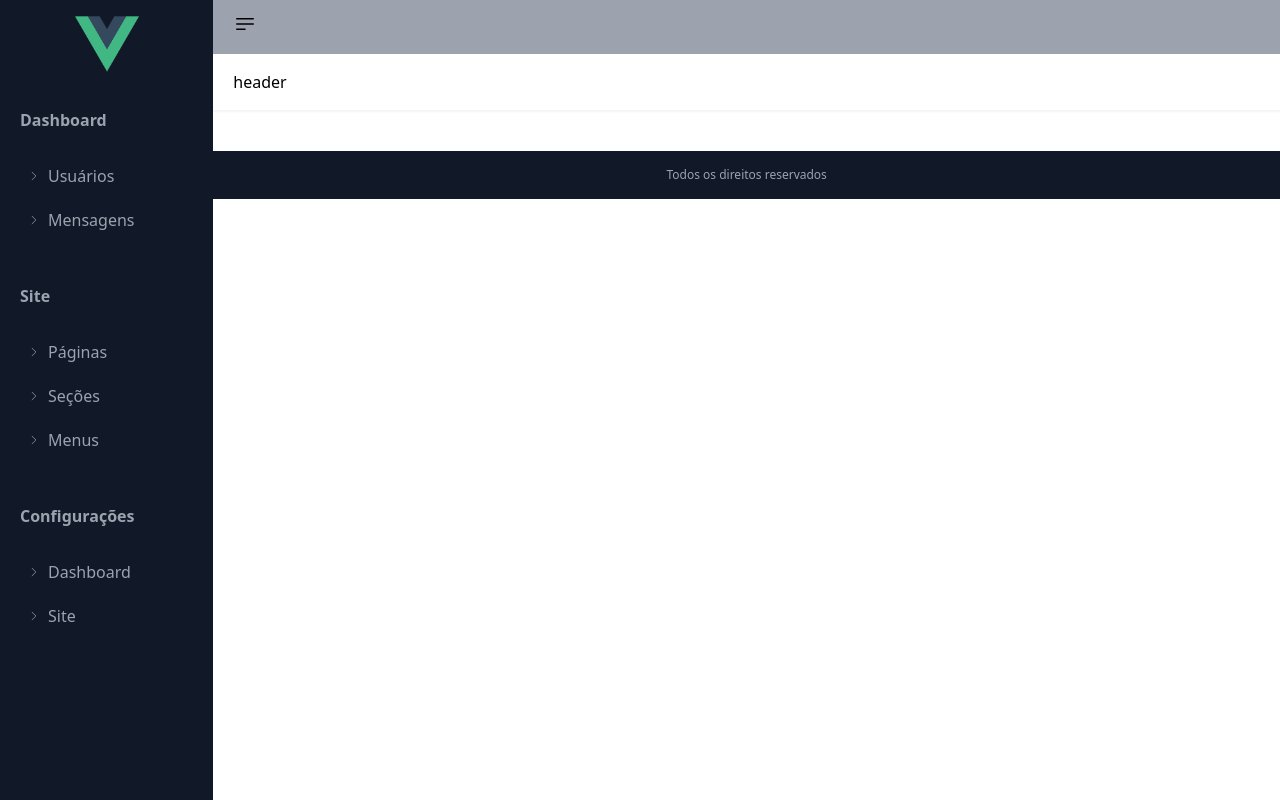
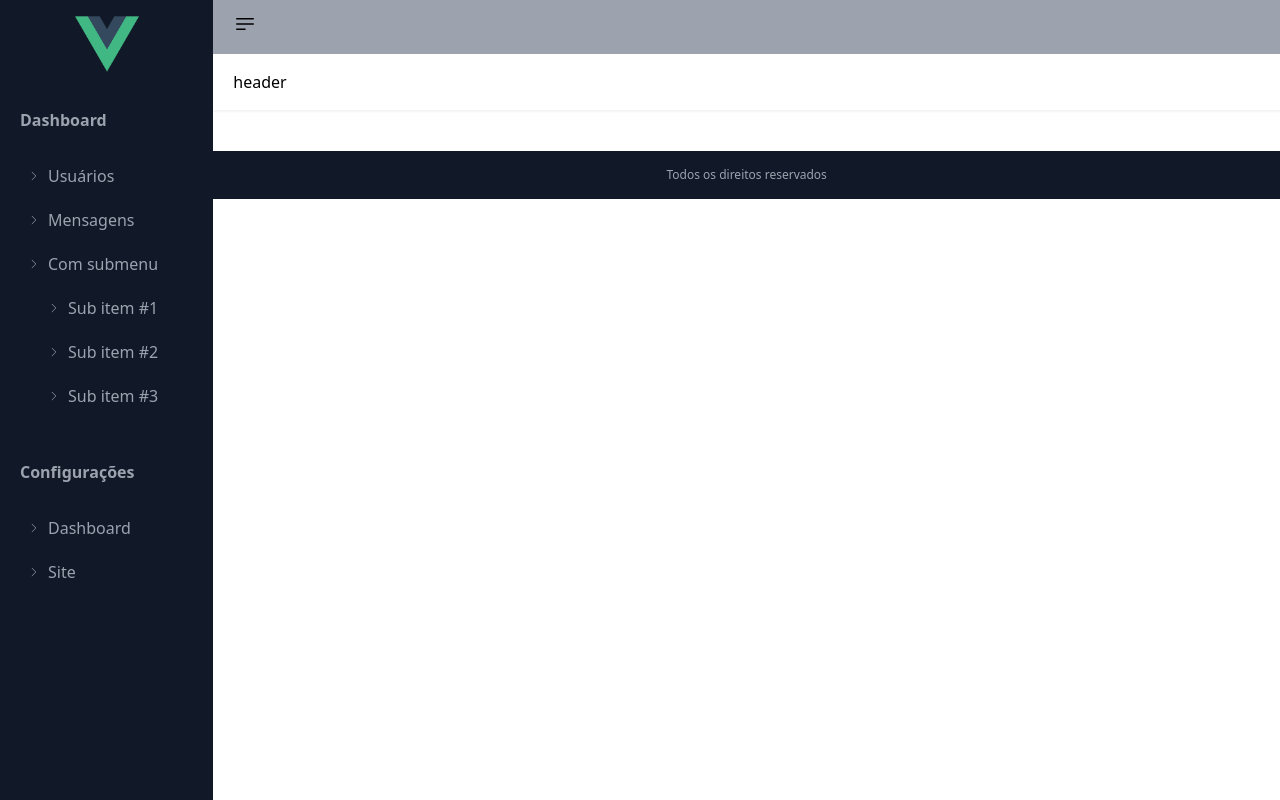
Before and after one commit to ernandesrs/pproj_vuejs3_estudos, a Vue app: page /me in a window 1280 px wide. Built offline with nearby package versions, Linux system fonts and the light colour scheme.

Commit message:
Listando items de submenu

```diff
--- a/src/components/Layout/MainSidebar/SidebarNav.vue
+++ b/src/components/Layout/MainSidebar/SidebarNav.vue
@@ -1,7 +1,18 @@
 <template>
     <nav class="flex flex-col">
-        <SidebarNavItem v-for="item in navItems" v-bind:key="item" :text="item.text"
-            :to="item.to" :href="item.href" :title="item.title" :target="item.target" />
+        <template v-for="item in navItems" v-bind:key="item">
+            <SidebarNavItem v-if="!item.subnav" :text="item.text" :to="item.to"
+                :href="item.href" :title="item.title" :target="item.target" />
+            <div v-else>
+                <SidebarNavItem :text="item.text" :to="item.to" :href="item.href"
+                    :title="item.title" :target="item.target" />
+                <nav v-if="item.subnav" class="flex flex-col ml-5">
+                    <SidebarNavItem v-for="subItem in item.subnav" v-bind:key="subItem"
+                        :text="subItem.text" :to="subItem.to" :href="subItem.href"
+                        :title="subItem.title" :target="subItem.target" />
+                </nav>
+            </div>
+        </template>
     </nav>
 </template>
 
--- a/src/layouts/SidebarLayout.vue
+++ b/src/layouts/SidebarLayout.vue
@@ -2,7 +2,6 @@
     <MainSidebar>
         <template v-slot:sidebar>
             <SidebarElem title="Dashboard" :nav-items="dashNavItems"></SidebarElem>
-            <SidebarElem title="Site" :nav-items="siteNavItems"></SidebarElem>
             <SidebarElem title="Configurações" :nav-items="settingsNavItems">
             </SidebarElem>
         </template>
@@ -47,28 +46,32 @@ export default {
                     title: 'Listagem de mensagens',
                     href: 'https://www.google.com',
                     target: '_blank',
-                }
-            ],
-
-            siteNavItems: [
+                },
                 {
-                    text: 'Páginas',
-                    title: 'Listagem de páginas',
+                    text: 'Com submenu',
+                    title: 'Abrir submenu',
+                    href: '#',
+                    subnav: [
+                        {
+                            text: 'Sub item #1',
+                            title: '',
+                            to: { name: 'index' },
+                            target: '_blank',
+                        },
+                        {
+                            text: 'Sub item #2',
+                            title: 'Sub item #2',
                             href: 'https://www.google.com',
                             target: '_blank',
                         },
                         {
-                    text: 'Seções',
-                    title: 'Listagem de seções',
+                            text: 'Sub item #3',
+                            title: 'Sub item #3',
                             href: 'https://www.google.com',
                             target: '_blank',
                         },
-                {
-                    text: 'Menus',
-                    title: 'Listagem de menus',
-                    href: 'https://www.google.com',
-                    target: '_blank',
-                },
+                    ]
+                }
             ],
 
             settingsNavItems: [
```
Lines whose indentation alone changed are shown as unchanged.
